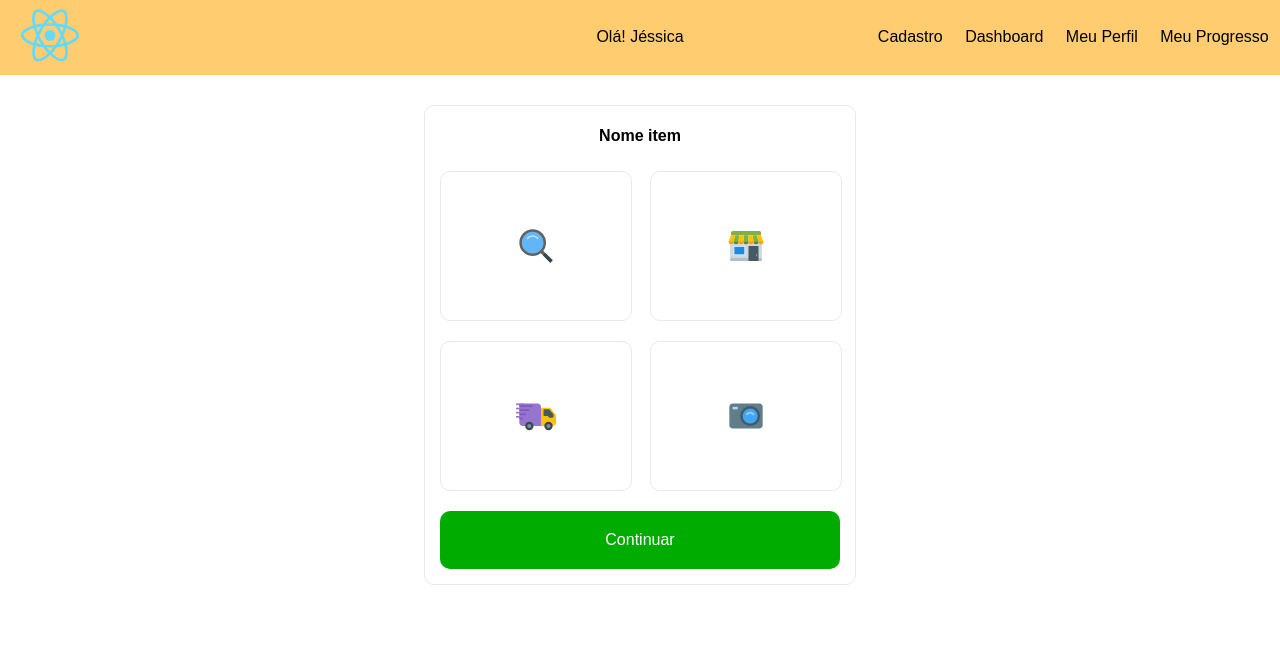
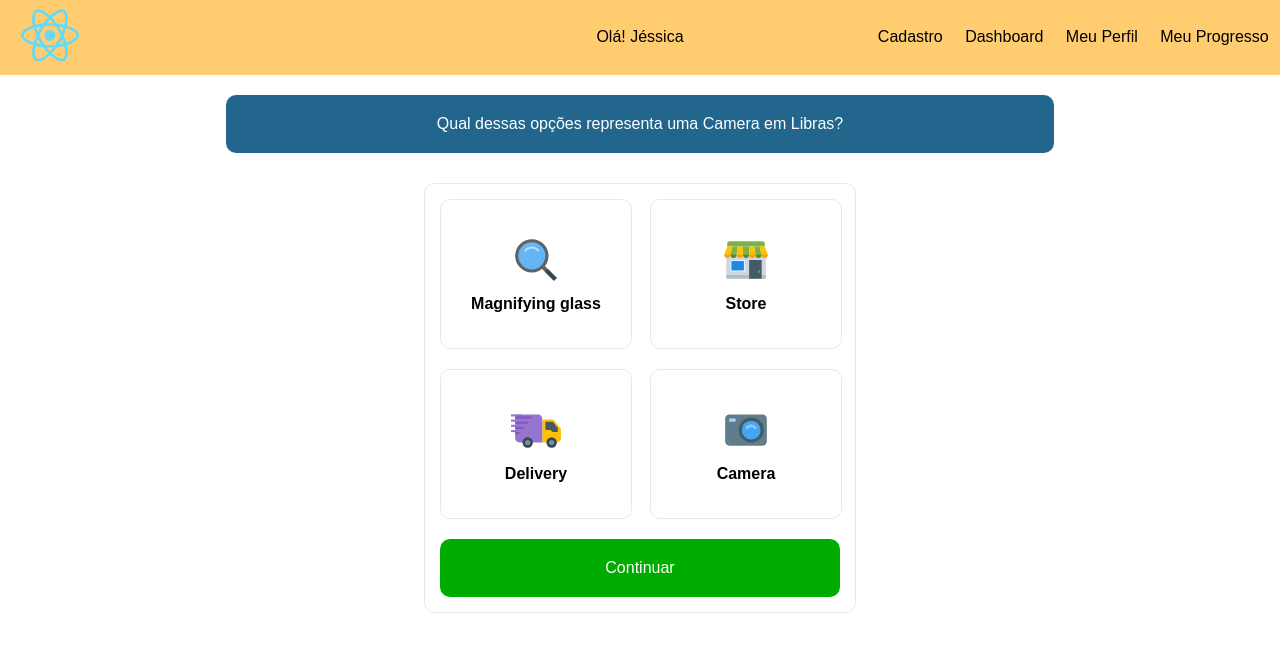
Before and after one commit to jessicapinheiro-s/meu-app-do-react-ativ-exte, a React (Create React App) app: page /dashboard in a window 1280 px wide. Shown: the top 652 px of the page. Built offline with nearby package versions, Linux system fonts and the light colour scheme.

Commit message:
ajustando cor da question

```diff
--- a/src/Pages/dashboard.tsx
+++ b/src/Pages/dashboard.tsx
@@ -23,21 +23,26 @@ export default function Dashboard() {
     return (
         <div>
             <MenuHeader nome='Jéssica' />
+            <div className='title'>
+                <h1>Qual dessas opções representa uma Camera em Libras?</h1>
+            </div>
             <div className='container-dash'>
-                <div className='title'>
-                    <h1>Nome item</h1>
-                </div>
+
                 <Card>
                     <FcSearch className='icon' />
+                    <p>Magnifying glass</p>
                 </Card>
                 <Card>
                     <FcShop className='icon' />
+                    <p>Store</p>
                 </Card>
                 <Card>
                     <FcInTransit className='icon' />
+                    <p>Delivery</p>
                 </Card>
                 <Card>
                     <FcCompactCamera className='icon' />
+                    <p>Camera</p>
                 </Card>
                 <div className='container-button'>
                     <Button className='buttonChoiceReponse' onClick={() => { answer() }}>Continuar</Button>
--- a/src/styles/abstract/_variaves.scss
+++ b/src/styles/abstract/_variaves.scss
@@ -10,3 +10,4 @@ $cor-green: #01ac01;
 $cor-green-light: #00c500;
 $cor-fonte: #ffffff;
 $cor-fonte-secundaria: #000000;
+$cor-fonte-terciaria: rgba(161, 161, 161, 0.938)
--- a/src/styles/components/_dashboard.scss
+++ b/src/styles/components/_dashboard.scss
@@ -1,20 +1,36 @@
 @import '../abstract/mixins';
 @import '../abstract/variaves';
 
+.title {
+    width: 100%;
+    grid-area: title;
+    display: flex;
+    align-items: center;
+    justify-content: center;
+    h1{
+        color: $cor-fonte;
+        font-weight: 500;
+    }
+    background-color: $cor-secundaria;
+    padding: 20px 30px;
+    border-radius: 10px;
+    width: 60%;
+    margin: 20px auto;
+
+}
 
 .container-dash {
     width: 400px;
     border-radius: 10px;
     text-align: center;
     padding: 15px;
-    margin: 30px  auto;
+    margin: 30px auto;
     border: 1px solid $cor-borda;
     display: grid;
     grid-gap: 20px;
     grid-template-columns: 1fr 1fr;
-    grid-template-rows: 30px 150px 150px 1fr;
+    grid-template-rows:  150px 150px 1fr;
     grid-template-areas:
-        'title title'
         'card card'
         'card card'
         'button button';
@@ -24,15 +40,12 @@
 
     }
 
-    .title {
-        width: 100%;
-        grid-area: title;
-        display: flex;
-        align-items: center;
-        justify-content: center;
-    }
 
     .card {
+       p{
+        font-weight: 600;
+        margin: 5px;
+       }
         width: 100%;
         border-radius: 10px;
         border: 1px solid $cor-borda ;
@@ -40,6 +53,8 @@
         display: flex;
         align-items: center;
         justify-content: center;
+        flex-direction: column;
+
 
         &:hover {
             transition: all 0.5s;
@@ -52,7 +67,8 @@
         }
 
         .icon {
-            font-size: 40px;
+            font-size: 50px;
+            margin: 5px;
         }
     }
 
--- a/src/styles/style.css
+++ b/src/styles/style.css
@@ -77,6 +77,23 @@ body {
   border-bottom: 3px solid #22668D;
 }
 
+.title {
+  width: 100%;
+  grid-area: title;
+  display: flex;
+  align-items: center;
+  justify-content: center;
+  background-color: #22668D;
+  padding: 20px 30px;
+  border-radius: 10px;
+  width: 60%;
+  margin: 20px auto;
+}
+.title h1 {
+  color: #ffffff;
+  font-weight: 500;
+}
+
 .container-dash {
   width: 400px;
   border-radius: 10px;
@@ -87,18 +104,11 @@ body {
   display: grid;
   grid-gap: 20px;
   grid-template-columns: 1fr 1fr;
-  grid-template-rows: 30px 150px 150px 1fr;
-  grid-template-areas: "title title" "card card" "card card" "button button";
+  grid-template-rows: 150px 150px 1fr;
+  grid-template-areas: "card card" "card card" "button button";
 }
 .container-dash .card-img {
   grid-area: card;
-}
-.container-dash .title {
-  width: 100%;
-  grid-area: title;
-  display: flex;
-  align-items: center;
-  justify-content: center;
 }
 .container-dash .card {
   width: 100%;
@@ -107,6 +117,11 @@ body {
   display: flex;
   align-items: center;
   justify-content: center;
+  flex-direction: column;
+}
+.container-dash .card p {
+  font-weight: 600;
+  margin: 5px;
 }
 .container-dash .card:hover {
   transition: all 0.5s;
@@ -117,7 +132,8 @@ body {
   outline: none;
 }
 .container-dash .card .icon {
-  font-size: 40px;
+  font-size: 50px;
+  margin: 5px;
 }
 .container-dash .container-button {
   grid-area: button;
```
Also changed, not shown: 1 other file (tests, documents, lock files or other folders).
